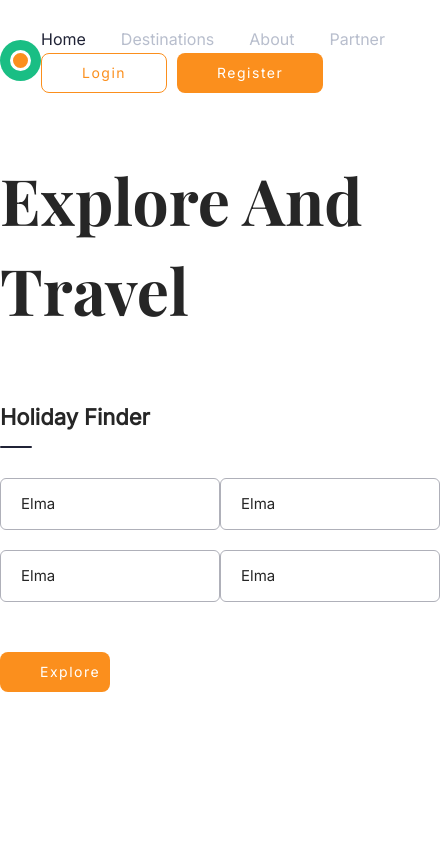
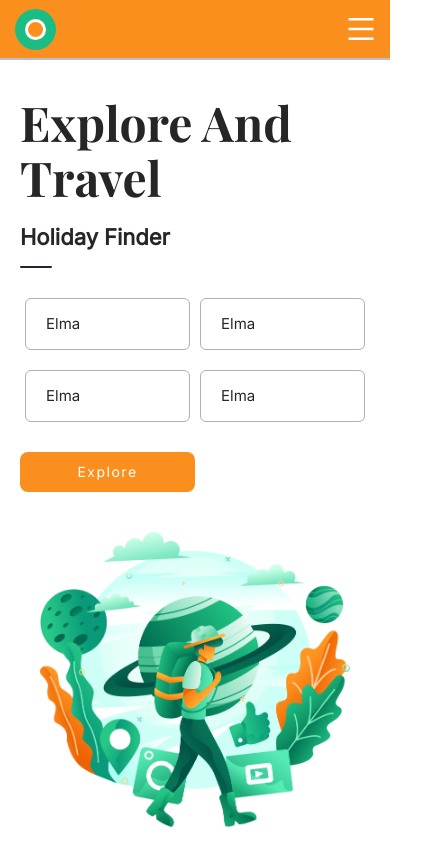
Before and after one commit to erhnml/nomad-landing-page, a React (Create React App) app: page / in a window 390 px wide. Shown: the whole page, 440 px wide, since content can reach past the window. Built offline with nearby package versions, Linux system fonts and the light colour scheme.

Commit message:
add responsive mobile menu

```diff
--- a/src/components/Header.js
+++ b/src/components/Header.js
@@ -1,15 +1,20 @@
-import React from "react";
+import React, { useState } from "react";
 import styled from "styled-components";
+import { MenuOutlined, CloseOutlined } from "@ant-design/icons";
+
 import Button from "./Button";
 import logo from "../images/logo.svg";
 
 function Header() {
+  const [menuOpen, setMenuOpen] = useState(false);
   return (
     <Wrapper>
       <Logo>
         <LogoImage src={logo} />
+        {!menuOpen && <MenuIcon onClick={() => setMenuOpen(true)} />}
+        {menuOpen && <CloseIcon onClick={() => setMenuOpen(false)} />}
       </Logo>
-      <Menu>
+      <Menu open={menuOpen}>
         <MenuItem active>Home</MenuItem>
         <MenuItem>Destinations</MenuItem>
         <MenuItem>About</MenuItem>
@@ -26,20 +31,73 @@ const Wrapper = styled.div`
   justify-content: space-between;
   align-items: center;
   height: 120px;
+  @media (max-width: 768px) {
+    flex-direction: column;
+    align-items: stretch;
+    justify-content: stretch;
+    height: auto;
+    position: relative;
+  }
 `;
-const Logo = styled.div``;
+const Logo = styled.div`
+  @media (max-width: 768px) {
+    height: 60px;
+    display: flex;
+    justify-content: space-between;
+    padding: 10px 15px;
+    align-items: center;
+    background-color: ${({ theme }) => theme.colors.orange};
+    border-bottom: 2px solid #b8becd;
+  }
+`;
 const LogoImage = styled.img``;
-const Menu = styled.div``;
+const Menu = styled.div`
+  @media (max-width: 768px) {
+    display: flex;
+    flex-direction: column;
+    background-color: white;
+    height: calc(100vh - 60px);
+    padding: 20px;
+    position: absolute;
+    top: 60px;
+    right: 0px;
+    left: 0px;
+    z-index: 9;
+    opacity: ${({ open }) => (open ? 1 : 0)};
+    visibility: ${({ open }) => (open ? "visible" : "hidden")};
+    transition: all 0.3s ease;
+  }
+`;
 const MenuItem = styled.a`
   color: ${(props) => (props.active ? "#202336" : "#B8BECD")};
   margin-right: 35px;
   font-size: 16px;
+  font-family: "Inter", sans-serif;
   :hover {
     color: #202336;
   }
-  font-family: "Inter", sans-serif;
+  @media (max-width: 768px) {
+    font-size: 20px;
+    margin-bottom: 10px;
+    font-weight: bold;
+  }
 `;
 const LoginButton = styled(Button)`
   margin-right: 10px;
+  @media (max-width: 768px) {
+    margin-right: 0px;
+    margin-bottom: 15px;
+    margin-top: 20px;
+  }
+`;
+const MenuIcon = styled(MenuOutlined)`
+  font-size: 28px;
+  color: white;
+  cursor: pointer;
+`;
+const CloseIcon = styled(CloseOutlined)`
+  font-size: 28px;
+  color: white;
+  cursor: pointer;
 `;
 export default Header;
--- a/src/components/SectionExplore.js
+++ b/src/components/SectionExplore.js
@@ -31,6 +31,10 @@ const Wrapper = styled.div`
   display: grid;
   grid-template-columns: 1fr 1fr;
   margin-top: 40px;
+  @media (max-width: 768px) {
+    grid-template-columns: 1fr;
+    padding: 0px 20px;
+  }
 `;
 const Finder = styled.div``;
 const FinderTitle = styled.h1`
@@ -39,12 +43,20 @@ const FinderTitle = styled.h1`
   font-family: "Playfair Display", sans-serif;
   font-weight: bold;
   margin-bottom: 10px;
+  @media (max-width: 768px) {
+    grid-template-columns: 1fr;
+    font-size: 48px;
+    line-height: 45px;
+  }
 `;
 const FinderSubtitle = styled.h3`
   font-size: 22px;
   font-family: "Inter", sans-serif;
   font-weight: bold;
   margin-top: 70px;
+  @media (max-width: 768px) {
+    margin-top: 20px;
+  }
 `;
 const Divide = styled.div`
   width: 32px;
@@ -54,7 +66,13 @@ const Divide = styled.div`
   margin-top: 10px;
   margin-bottom: 10px;
 `;
-const FinderImage = styled.div``;
+const FinderImage = styled.div`
+  padding: 20px;
+
+  @media (max-width: 768px) {
+    margin-top: 20px;
+  }
+`;
 const SearchWrapper = styled.div`
   display: grid;
   grid-template-columns: 1fr 1fr;
@@ -67,5 +85,9 @@ const Image = styled.img`
 const ExploreButton = styled(Button)`
   width: 50%;
   margin-top: 30px;
+  @media (max-width: 768px) {
+    width: 100%;
+    margin-top: 10px;
+  }
 `;
 export default SectionExplore;
--- a/src/components/Select.js
+++ b/src/components/Select.js
@@ -19,7 +19,8 @@ function CustomSelect({ items }) {
   );
 }
 const StyledSelect = styled(Select)`
-  width: 220px;
+  width: 100%;
+  padding: 0px 5px;
   .ant-select-selector {
     border-radius: 6px !important;
     border-color: #afb0b9 !important;
```
